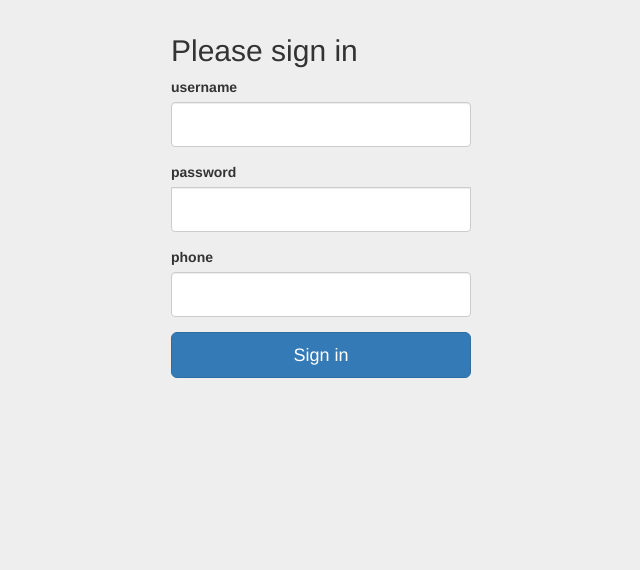
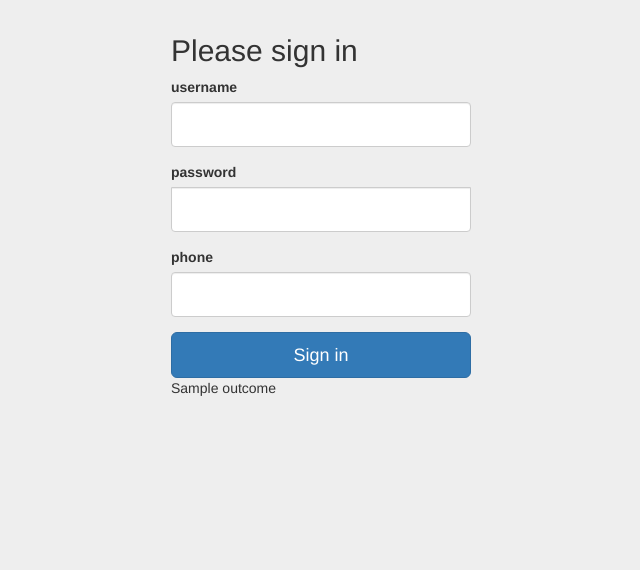
Before and after one commit to GigaMoose/flask-assignment3, a Flask app: template templates/login.html in a window 1280 px wide. Shown: the part 41-611 px from the top of the page, without its empty margins (319-959 px from the left). Run offline with Flask 2, Linux system fonts and the light colour scheme; tables that the repository leaves empty hold one stand-in row (values such as "Sample post"); the template is opened without the code that fills it: values that come from a table or form of the project are taken from there, most other values are stand-ins (such as "Sample title", 1, 10 or a date in 2020); some libraries are stand-ins or nearby versions.

Commit message:
Fix loging status

```diff
--- a/app.py
+++ b/app.py
@@ -62,14 +62,17 @@ def login():
         user = User.query.filter_by(username=form.uname.data).first()
         if user:
             if check_password_hash(user.password, form.pword.data):
-                login_user(user)
+                if (int((user.phone)) != form.phone.data):
+                    outcome = "Two-factor failure"
+                    return render_template('login.html', form=form, outcome=outcome)
+                elif (int((user.phone)) == form.phone.data):
+                    outcome = "success"
+                    return render_template('login.html', form=form, outcome=outcome)
 
-                return redirect(url_for('spell_check'))
-
-        return '<h1>Invalid username or password</h1>'
+        #return '<h1>Invalid username or password or phone</h1>'
         #return '<h1>' + form.username.data + ' ' + form.password.data + '</h1>'
-
-    return render_template('login.html', form=form)
+        outcome = "incorrect user"
+    return render_template('login.html', form=form, outcome=outcome)
 
 @app.route('/register', methods=['GET', 'POST'])
 def register():
--- a/templates/login.html
+++ b/templates/login.html
@@ -20,6 +20,9 @@ Login
         {{ wtf.form_field(form.pword) }}
         {{ wtf.form_field(form.phone) }}
         <button class="btn btn-lg btn-primary btn-block" type="submit">Sign in</button>
+        {% if outcome %}
+        <p id="result">{{ outcome }}</p>
+        {% endif %}
       </form>
 
     </div> <!-- /container -->
```
